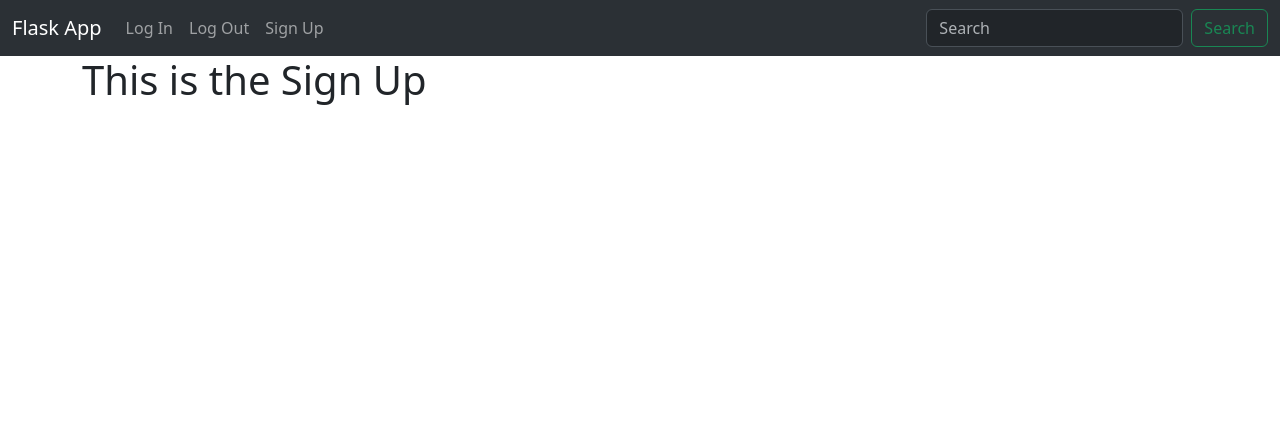
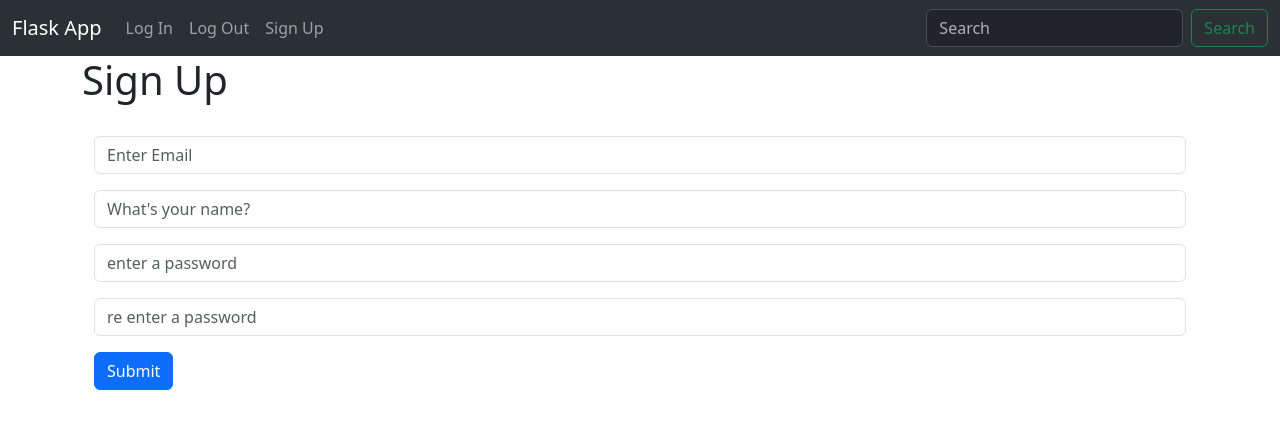
Before and after one commit to schesnowitz/flask-notes, a Flask app: page /sign_up in a window 1280 px wide. Shown: the top 429 px of the page. Run offline with Flask 2, Linux system fonts and the light colour scheme.

Commit message:
sign up form html

```diff
--- a/Desktop/Dev/flask/twt/src/website/templates/base.html
+++ b/Desktop/Dev/flask/twt/src/website/templates/base.html
@@ -38,7 +38,7 @@
         </div>
       </nav>
       <div class="container">
-        {% block content %}{% endblock %}
+        {% block content %} {% endblock %}
     </div>
 
 
--- a/Desktop/Dev/flask/twt/src/website/templates/sign_up.html
+++ b/Desktop/Dev/flask/twt/src/website/templates/sign_up.html
@@ -1,5 +1,53 @@
 {% extends 'base.html' %}
 {% block title %}Sign Up{% endblock %}
 {% block content %}
-<h1>This is the Sign Up</h1>
+<h1>Sign Up</h1>
+<div class="container">
+    <br>
+    <form>
+        <div class="mb-3">
+          <input
+          type="email"
+          class="form-control"
+          id="email"
+          name= "email"
+          placeholder= "Enter Email"
+          aria-describedby="email">
+
+        </div>
+        <div class="mb-3">
+            <input
+            type="text"
+            class="form-control"
+            id="firstname"
+            name= "firstname"
+            placeholder= "What's your name?"
+            aria-describedby="name">
+
+          </div>
+          <div class="mb-3">
+            <input
+            type="password"
+            class="form-control"
+            id="password1"
+            name= "password1"
+            placeholder= "enter a password"
+            aria-describedby="password1">
+
+          </div>
+          <div class="mb-3">
+            <input
+            type="password"
+            class="form-control"
+            id="password2"
+            name= "password2"
+            placeholder= "re enter a password"
+            aria-describedby="password2">
+
+          </div>
+
+        <button type="submit" class="btn btn-primary">Submit</button>
+      </form>
+  </div>
+
 {% endblock %}
```
